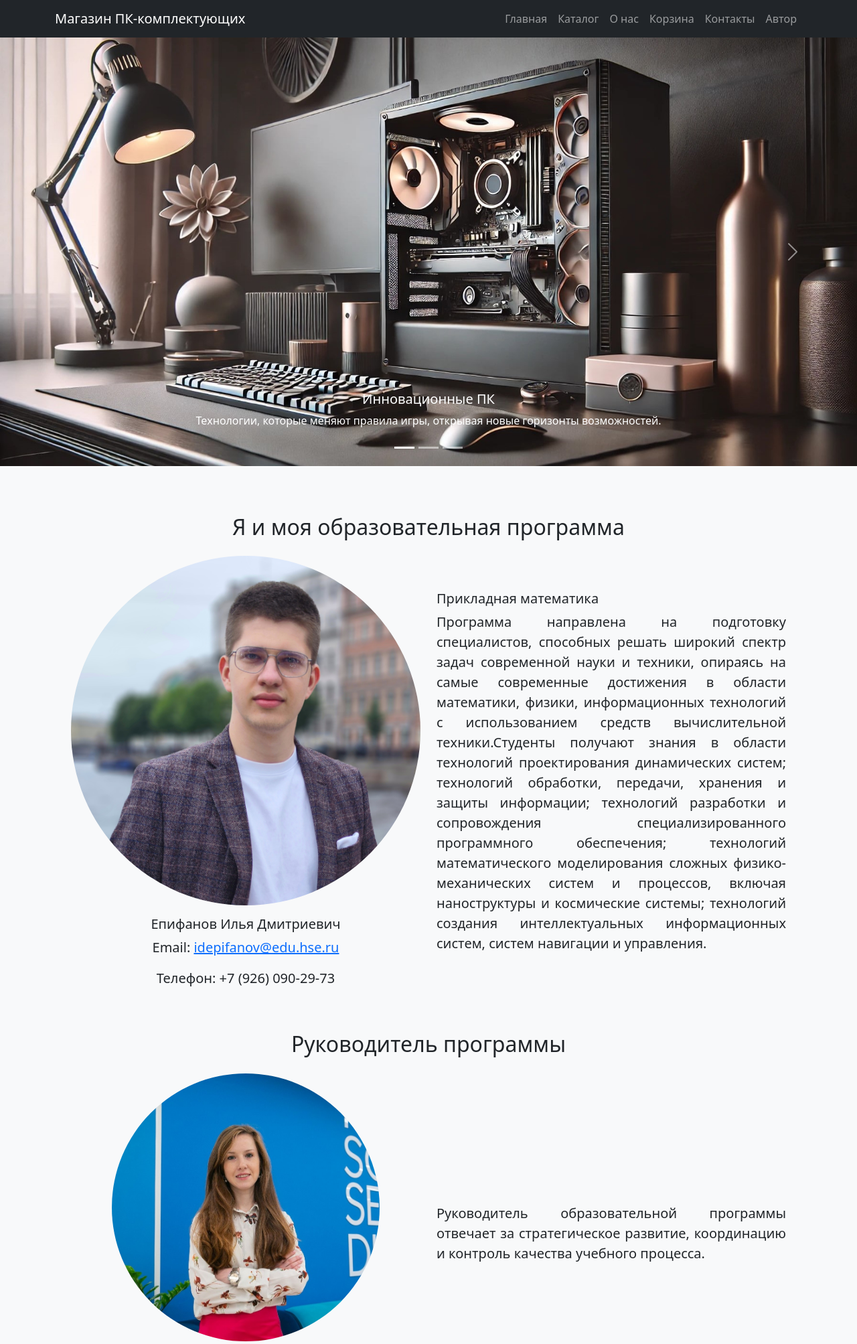
After one commit to EpifanovID/web_site, a Django app: page /author/ in a window 1280 px wide. The commit adds this page. Shown: the top 2007 px of the page at 67% size. Run offline with Django 5.2, Linux system fonts and the light colour scheme.

Commit message:
Added page about author

```diff
--- /dev/null
+++ b/myapp/templates/author.html
@@ -0,0 +1,78 @@
+{% extends 'base.html' %}
+
+{% load static %}
+
+{% block title %} Автор | Магазин ПК-комплектующих{% endblock %}
+
+{% block content %}
+<div class="container mt-4">
+    <section class="container my-5">
+        <h2 class="text-center mb-4">Я и моя образовательная программа</h2>
+        <div class="row d-flex align-items-center">
+            <div class="col-md-6 text-center">
+                <img src="{% static author_info.photo %}" class="img-fluid rounded-circle mb-3" alt="{{ author_info.name }}">
+                <h5>{{ author_info.name }}</h5>
+                <p class="lead">Email: <a href="mailto:{{ author_info.email }}">{{ author_info.email }}</a></p>
+                <p class="lead">Телефон: {{ author_info.phone }}</p>
+            </div>
+            <div class="col-md-6" style="text-align: justify">
+                <h5>{{ program_info.name }}</h5>
+                <p class="lead">{{ program_info.description }}</p>
+            </div>
+        </div>
+    </section>
+
+<!-- Руководитель программы -->
+<section class="container my-5">
+    <h2 class="text-center mb-4">Руководитель программы</h2>
+    <div class="row d-flex align-items-center">
+        <div class="col-md-6 text-center">
+            <img src="{% static program_info.supervisor.photo %}" class="img-fluid rounded-circle mb-3"
+                 alt="{{ program_info.supervisor.name }}" style="width: 400px; height: 400px; object-fit: cover;">
+            <h5>{{ program_info.supervisor.name }}</h5>
+            <p class="lead">Email: <a href="mailto:{{ program_info.supervisor.email }}">{{ program_info.supervisor.email }}</a></p>
+        </div>
+        <div class="col-md-6" style="text-align: justify;">
+            <p class="lead">Руководитель образовательной программы отвечает за стратегическое развитие, координацию и контроль качества учебного процесса.</p>
+        </div>
+    </div>
+</section>
+
+<!-- Менеджер программы -->
+<section class="container my-5">
+    <h2 class="text-center mb-4">Менеджер программы</h2>
+    <div class="row d-flex align-items-center">
+        <div class="col-md-6 text-center">
+            <img src="{% static program_info.manager.photo %}" class="img-fluid rounded-circle mb-3"
+                 alt="{{ program_info.manager.name }}" style="width: 400px; height: 400px; object-fit: cover;">
+            <h5>{{ program_info.manager.name }}</h5>
+            <p class="lead">Email: <a href="mailto:{{ program_info.manager.email }}">{{ program_info.manager.email }}</a></p>
+        </div>
+        <div class="col-md-6" style="text-align: justify;">
+            <p class="lead">Менеджер образовательной программы занимается организацией учебного процесса, взаимодействием с преподавателями и студентами, а также административными вопросами.</p>
+        </div>
+    </div>
+</section>
+
+
+<!-- Сокурсники -->
+<section class="container my-5">
+    <h2 class="text-center mb-4">Мои сокурсники</h2>
+    <div class="row d-flex align-items-center">
+        {% for classmate in classmates %}
+        <div class="col-md-6 mb-4 text-center">
+            <img src="{% static classmate.photo %}" class="img-fluid rounded-circle mb-3"
+                 alt="{{ classmate.name }}" style="width: 400px; height: 400px; object-fit: cover;">
+            <h5>{{ classmate.name }}</h5>
+            <p class="lead"><strong>Email:</strong> <a href="mailto:{{ classmate.email }}">{{ classmate.email }}</a></p>
+            <p class="lead"><strong>Телефон:</strong> <a href="tel:{{ classmate.phone }}">{{ classmate.phone }}</a></p>
+        </div>
+        {% endfor %}
+    </div>
+</section>
+
+
+
+
+</div>
+{% endblock %}
--- a/myapp/templates/base.html
+++ b/myapp/templates/base.html
@@ -28,6 +28,7 @@
                     <li class="nav-item"><a class="nav-link" href="/about/">О нас</a></li>
                     <li class="nav-item"><a class="nav-link" href="#">Корзина</a></li>
                     <li class="nav-item"><a class="nav-link" href="#">Контакты</a></li>
+                    <li class="nav-item"><a class="nav-link" href="/author/">Автор</a></li>
                 </ul>
             </div>
         </div>
--- a/myapp/templates/catalog.html
+++ b/myapp/templates/catalog.html
@@ -15,7 +15,7 @@
                 <div class="card-body text-center">
                     <h5 class="card-title">{{ product.name }}</h5>
                     <p class="lead card-text">{{ product.price }} ₽</p>
-                    <a href="{% url 'product' product.name %}" class="lead btn btn-primary">Подробнее</a>
+                    <a href="{% url 'product' product.name %}" class="lead btn" style="background-color: #222529; border-color: #222529; color: white;">Подробнее</a>
                 </div>
             </div>
         </div>
--- a/myapp/urls.py
+++ b/myapp/urls.py
@@ -6,4 +6,5 @@ urlpatterns = [
     path('about/', views.about, name='about'),
     path('catalog/<str:name>/', views.product, name='product'),
     path('catalog/', views.catalog, name='catalog'),
+    path('author/', views.author, name='author'),
 ]
--- a/myapp/views.py
+++ b/myapp/views.py
@@ -110,5 +110,55 @@ def home(request):
 def about(request):
     return render(request, 'about.html')
 
-def section2(request):
-    return render(request, 'section2.html')
+
+
+def author(request):
+    # Данные о мне
+    author_info = {
+        "name": "Епифанов Илья Дмитриевич",
+        "photo": "\myapp\images\\author\Епифанов Илья аватарка.jpeg",
+        "email": "idepifanov@edu.hse.ru",
+        "phone": "+7 (926) 090-29-73"
+    }
+
+    # Данные о программе
+    program_info = {
+        "name": "Прикладная математика",
+        "description": "Программа направлена на подготовку специалистов, способных решать широкий спектр задач современной науки и техники, опираясь на самые современные достижения в области математики, физики, информационных технологий с использованием средств вычислительной техники."
+                        "Студенты получают знания в области технологий проектирования динамических систем; технологий обработки, передачи, хранения и защиты информации; технологий разработки и сопровождения специализированного программного обеспечения; технологий математического моделирования сложных физико-механических систем и процессов, включая наноструктуры и космические системы; технологий создания интеллектуальных информационных систем, систем навигации и управления.",
+        "supervisor": {
+            "name": "Преснова Анна Павловна",
+            "photo": "myapp\images\\author\Преснова Анна Павловна.jpeg",
+            "email": "apresnova@hse.ru"
+        },
+        "manager": {
+            "name": "Горшкова Альбина Вартановна",
+            "photo": "myapp\images\\author\Горшкова Альбина Вартановна.jpg",
+            "email": "agorshkova@hse.ru"
+        }
+    }
+
+    classmates = [
+        {
+            "name": "Сокурсник 1",
+            "photo": "myapp\images\\author\Адам Смит.png",
+            "email": "classmate1@edu.hse.ru",
+            "phone": "+7 (111) 111-11-11"
+        },
+        {
+            "name": "Сокурсник 2",
+            "photo": "myapp\images\\author\Адам Смит.png",
+            "email": "classmate2@edu.hse.ru",
+            "phone": "+7 (111) 111-11-12"
+        }
+    ]
+
+    context = {
+        'author_info': author_info,
+        'program_info': program_info,
+        'classmates': classmates
+    }
+    print("\n\n\\n\n #$%^&*()*&^%$#%^&*()*&^%$^&*()\n\n\n\n\n\n\n")
+    print(context["author_info"])
+
+    return render(request, 'author.html', context)
```
Also changed, not shown: myapp/static/myapp/images/author/Адам Смит.png (added), myapp/static/myapp/images/author/Горшкова Альбина Вартановна.jpg (added), myapp/static/myapp/images/author/Епифанов Илья аватарка.jpeg (added), myapp/static/myapp/images/author/Преснова Анна Павловна.jpeg (added).
